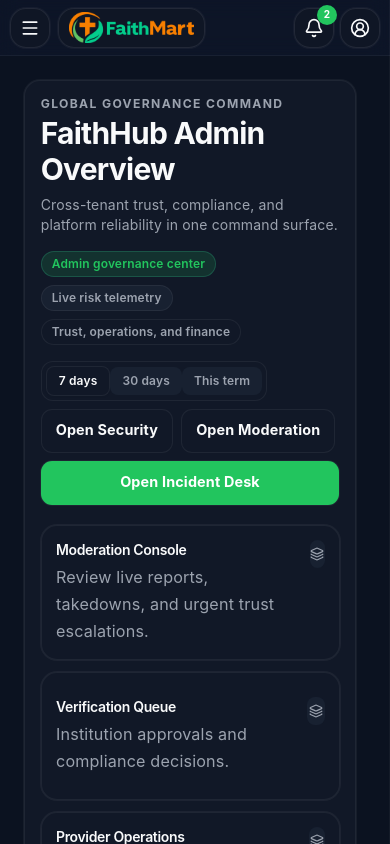
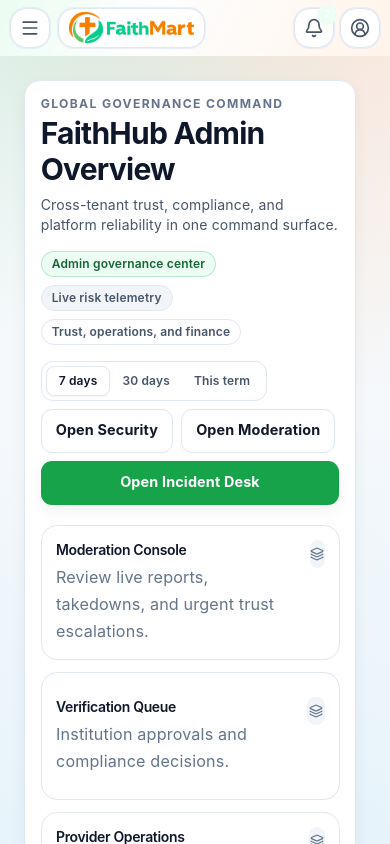
Before and after one commit to ayesigaisaac/FaithHub_MyLiveDealz_Buyer, a React (Vite) app: page /app/admin/overview in a window 390 px wide. Built offline with nearby package versions, Linux system fonts and the light colour scheme.

Commit message:
fix: make theme toggle fully responsive in light and dark

```diff
--- a/src/components/layout/AccountSwitcher.tsx
+++ b/src/components/layout/AccountSwitcher.tsx
@@ -129,12 +129,14 @@
                     className={`group flex w-full items-start gap-3 rounded-xl border p-3 text-left transition ${
                       active
                         ? "border-[rgba(34,197,94,0.35)] bg-[rgba(34,197,94,0.15)]"
-                        : "border-[var(--border)] bg-[var(--card)] hover:border-[rgba(255,255,255,0.1)] hover:bg-[#1F2937]"
+                        : "border-[var(--border)] bg-[var(--card)] hover:border-[rgba(34,197,94,0.22)] hover:bg-[var(--fh-elevated-surface)]"
                     }`}
                   >
                     <span
                       className={`inline-flex h-10 w-10 shrink-0 items-center justify-center rounded-xl ${
-                        active ? "bg-[rgba(34,197,94,0.18)] text-[#22C55E]" : "bg-[#1F2937] text-[var(--text-secondary)]"
+                        active
+                          ? "bg-[rgba(34,197,94,0.18)] text-[#22C55E]"
+                          : "bg-[var(--fh-elevated-surface)] text-[var(--text-secondary)]"
                       }`}
                     >
                       <option.icon className="h-5 w-5" />
@@ -162,15 +164,19 @@
                 <button
                   type="button"
                   onClick={onToggleColorMode}
-                  className="flex min-h-10 w-full items-center gap-2 rounded-lg border border-[var(--border)] bg-[var(--card)] px-3 py-2 text-left text-sm font-medium text-[var(--text-secondary)] transition hover:bg-[#1F2937] hover:text-[var(--text-primary)]"
+                  className="flex min-h-10 w-full items-center gap-2 rounded-lg border border-[var(--border)] bg-[var(--card)] px-3 py-2 text-left text-sm font-medium text-[var(--text-secondary)] transition hover:bg-[var(--fh-elevated-surface)] hover:text-[var(--text-primary)]"
                 >
-                  {darkMode ? <Sun className="h-4 w-4 text-amber-500" /> : <Moon className="h-4 w-4 text-slate-600" />}
+                  {darkMode ? (
+                    <Sun className="h-4 w-4 text-amber-500" />
+                  ) : (
+                    <Moon className="h-4 w-4 text-[var(--text-secondary)]" />
+                  )}
                   {darkMode ? "Switch to light mode" : "Switch to dark mode"}
                 </button>
                 <button
                   type="button"
                   onClick={onOpenProfileSettings}
-                  className="flex min-h-10 w-full items-center gap-2 rounded-lg border border-[var(--border)] bg-[var(--card)] px-3 py-2 text-left text-sm font-medium text-[var(--text-secondary)] transition hover:bg-[#1F2937] hover:text-[var(--text-primary)]"
+                  className="flex min-h-10 w-full items-center gap-2 rounded-lg border border-[var(--border)] bg-[var(--card)] px-3 py-2 text-left text-sm font-medium text-[var(--text-secondary)] transition hover:bg-[var(--fh-elevated-surface)] hover:text-[var(--text-primary)]"
                 >
                   <Settings className="h-4 w-4 text-[var(--text-secondary)]" />
                   Profile settings
@@ -183,7 +189,7 @@
             <button
               type="button"
               onClick={onLogout}
-              className="flex min-h-10 w-full items-center gap-2 rounded-lg border border-[var(--border)] bg-[var(--card)] px-3 py-2 text-left text-sm font-medium text-rose-400 transition hover:bg-[#1F2937]"
+              className="flex min-h-10 w-full items-center gap-2 rounded-lg border border-[var(--border)] bg-[var(--card)] px-3 py-2 text-left text-sm font-medium text-rose-400 transition hover:bg-[var(--fh-elevated-surface)]"
             >
               <LogOut className="h-4 w-4" />
               Logout
--- a/src/styles/globals.css
+++ b/src/styles/globals.css
@@ -651,9 +651,9 @@
 }
 
 .btn-accent {
-  background: #1f2937;
+  background: var(--card);
   color: var(--text-primary);
-  border: 1px solid rgba(255, 255, 255, 0.08);
+  border: 1px solid var(--border);
   border-radius: 12px;
   transition: filter 220ms ease, transform 220ms ease;
 }
@@ -661,12 +661,13 @@
 .btn-accent:hover {
   filter: brightness(1.08);
   transform: translateY(-1px);
+  background: var(--fh-elevated-surface);
 }
 
 .btn-secondary {
-  background: #1f2937;
+  background: var(--card);
   color: var(--text-primary);
-  border: 1px solid rgba(255, 255, 255, 0.08);
+  border: 1px solid var(--border);
   border-radius: 12px;
   transition: filter 220ms ease, transform 220ms ease, border-color 220ms ease;
 }
@@ -674,7 +675,8 @@
 .btn-secondary:hover {
   filter: brightness(1.08);
   transform: translateY(-1px);
-  border-color: rgba(255, 255, 255, 0.12);
+  background: var(--fh-elevated-surface);
+  border-color: color-mix(in srgb, var(--border) 80%, #ffffff 20%);
 }
 
 .fh-app-icon > svg {
--- a/src/theme/color-mode.tsx
+++ b/src/theme/color-mode.tsx
@@ -19,14 +19,14 @@
 }
 
 function getInitialMode(): ColorMode {
-  if (typeof window === "undefined") return "dark";
+  if (typeof window === "undefined") return "light";
   try {
     const saved = window.localStorage.getItem(STORAGE_KEY);
     if (saved === "dark" || saved === "light") return saved;
   } catch {
     // Ignore storage failures and continue with system preference fallback.
   }
-  return "dark";
+  return window.matchMedia?.("(prefers-color-scheme: dark)").matches ? "dark" : "light";
 }
 
 export function ColorModeProvider({ children }: { children: React.ReactNode }) {
```
